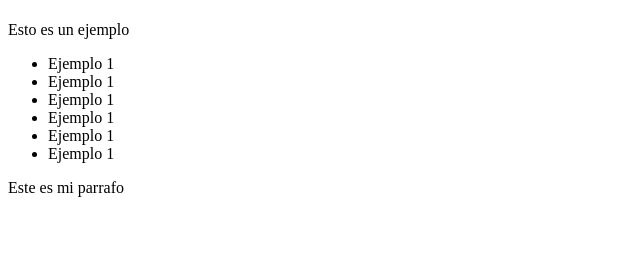
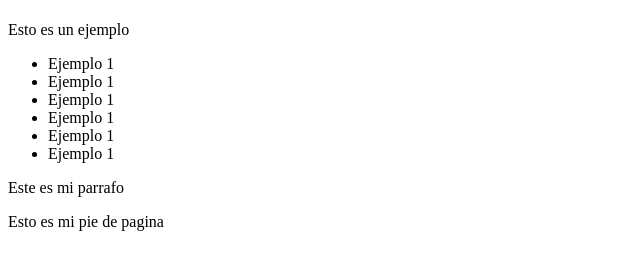
Before and after one commit to Fireman85/fireman85.github.io, a plain HTML site: page index.html in a window 1280 px wide. Shown: the part 59-328 px from the top of the page, without its empty margins (0-640 px from the left). Drawn offline with Linux system fonts and the light colour scheme.

Commit message:
Agregando el pie de pagina

```diff
--- a/index.html
+++ b/index.html
@@ -32,5 +32,9 @@
 
     </div>
 
+    <footer>
+        <p>Esto es mi pie de pagina</p>
+    </footer>
+
 </body>
 </html>
```
